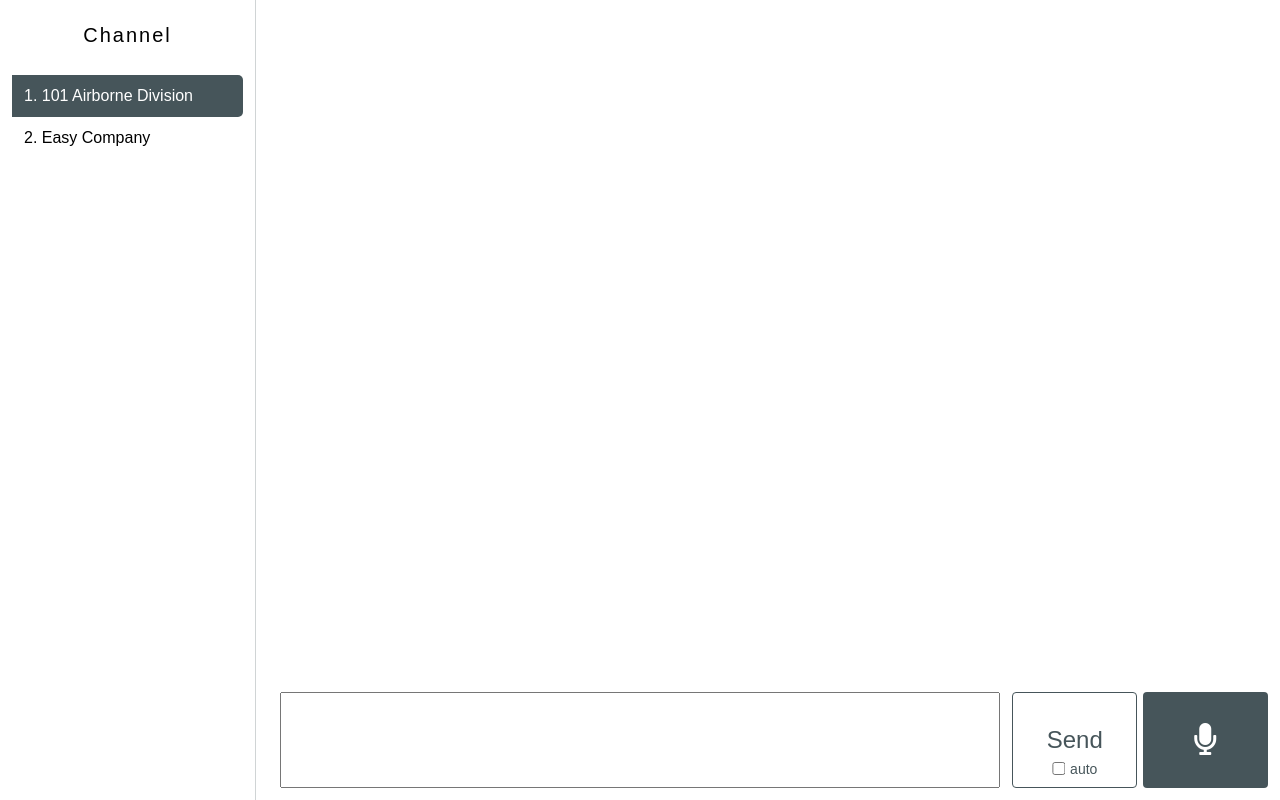
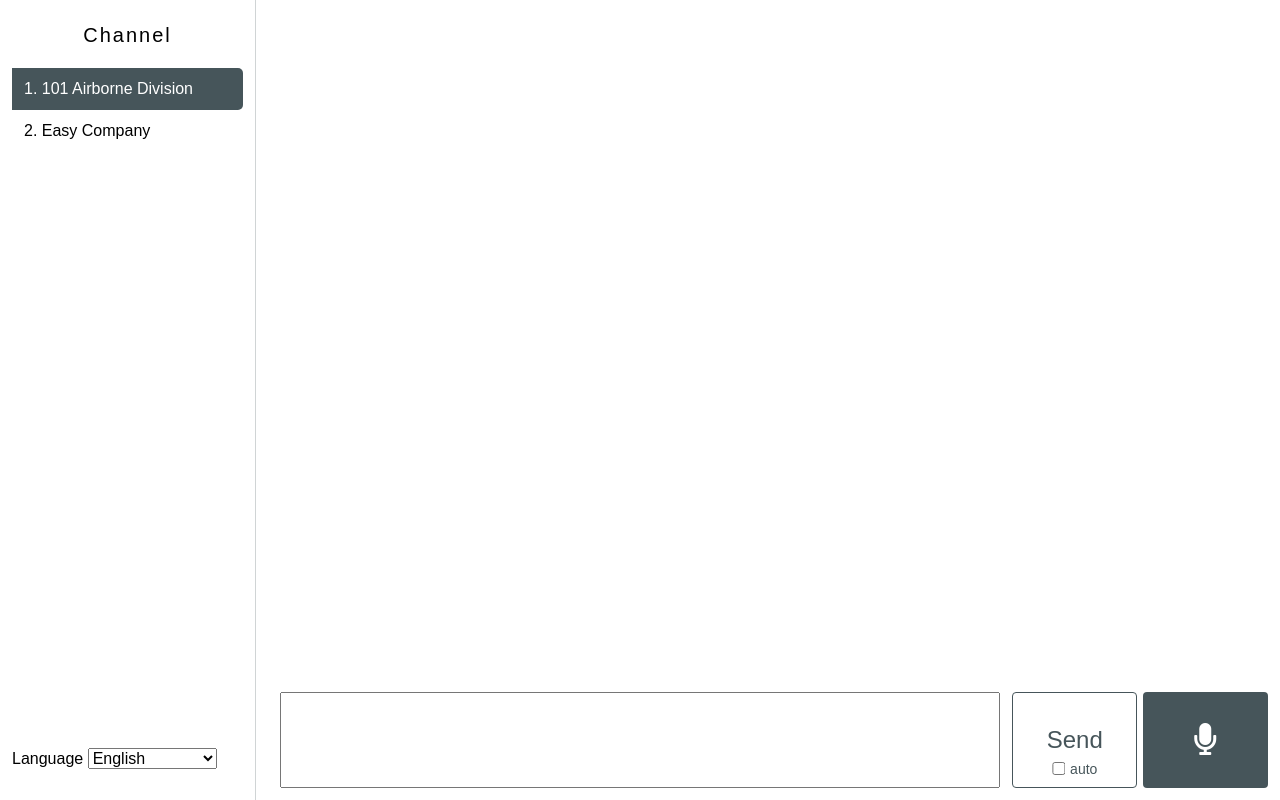
Before and after one commit to 100401031/thef2e-challenge-2020, a plain HTML site: page talkApp/index.html in a window 1280 px wide. Drawn offline with nearby package versions, Linux system fonts and the light colour scheme.

Commit message:
Update 2020-09-09T11:28:11.358Z

```diff
--- a/talkApp/css/talkApp.css
+++ b/talkApp/css/talkApp.css
@@ -18,6 +18,8 @@ audio {
   height: 100%;
   grid-template-columns: 256px auto; }
   .main_container .sidebar {
+    display: grid;
+    grid-auto-rows: 40px auto 40px;
     padding: 12px;
     border-right: 1px solid rgba(70, 85, 90, 0.25); }
   .main_container .main_page {
--- a/talkApp/index.html
+++ b/talkApp/index.html
@@ -37,6 +37,13 @@
           <ul class="group_list">
             <li v-for="(item,index) in groups" :key="item.id" :class="{active:item.id==currentGroup.id}" @click="currentGroup=item">{{index+1}}. {{item.title}}</li>
           </ul>
+          <div class="lang_block">
+            <label for="inputLang">Language</label>
+            <select id="lang" name="lang" v-model="inputLang">
+              <option value="en-US">English</option>
+              <option value="cmn-Hant-TW">正體中文(臺灣)</option>
+            </select>
+          </div>
         </div>
         <div class="main_page">
           <div class="message_container">
```
Also changed, not shown: talkApp/js/talkApp.js (+1 -1 lines), 2 other files.
